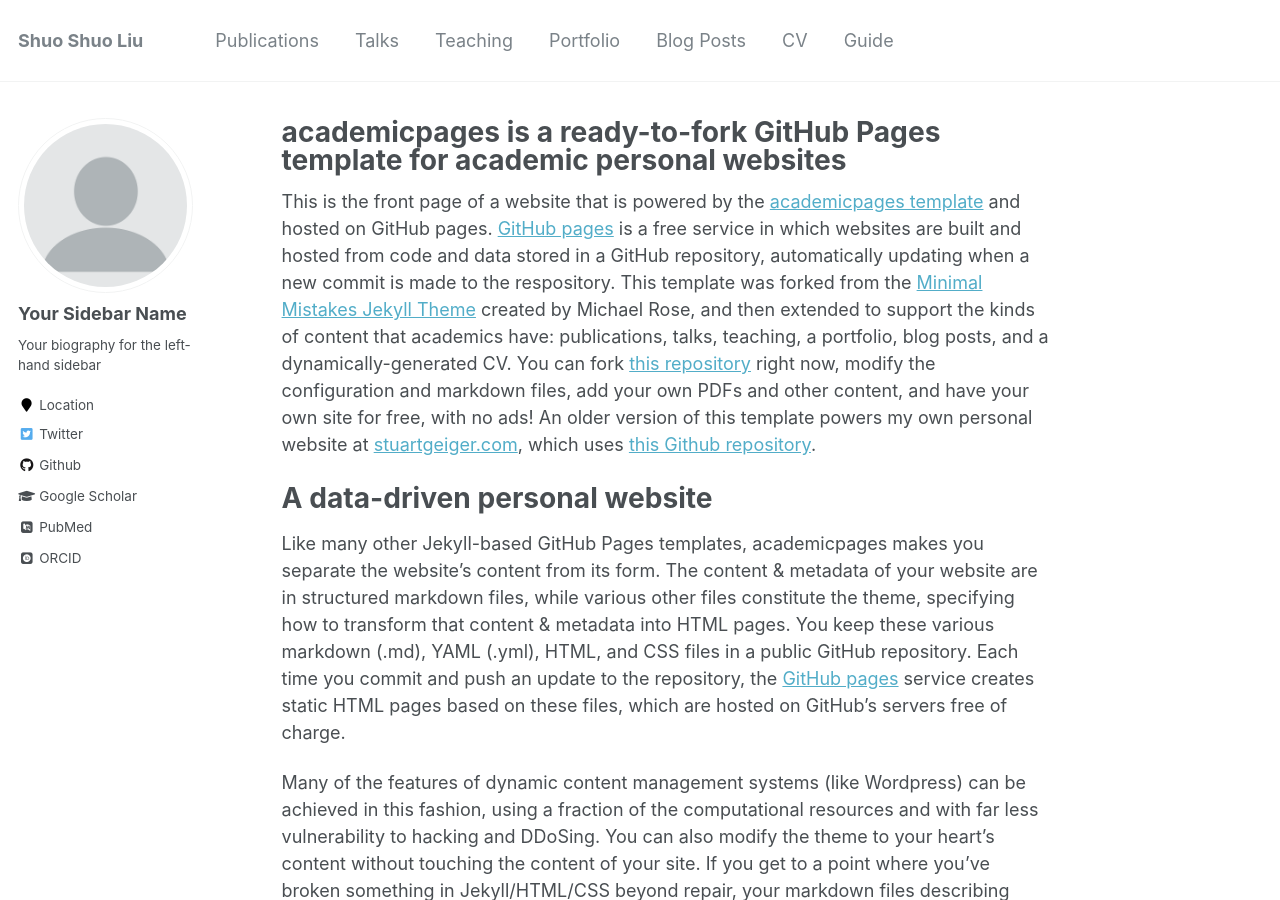
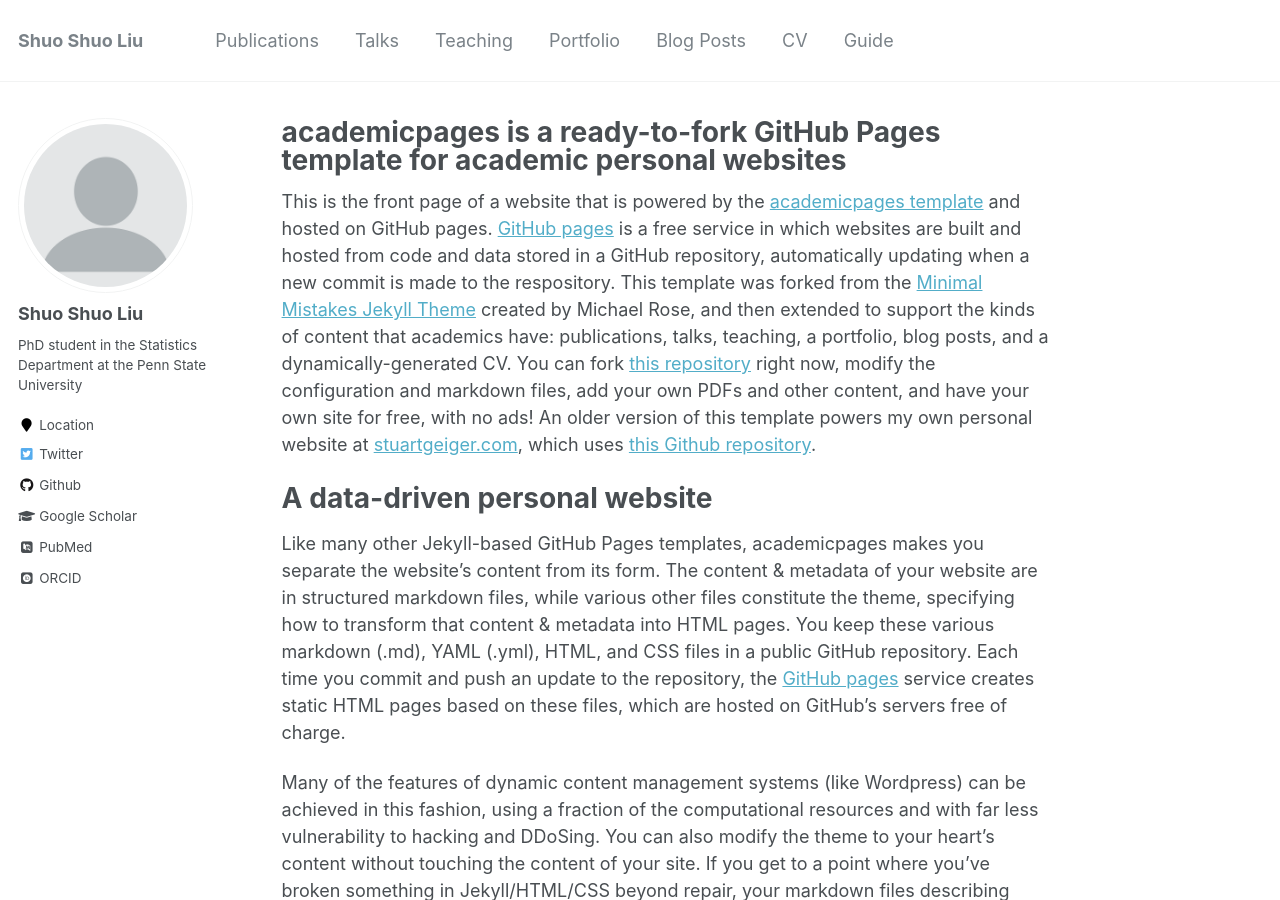
Before and after one commit to shuoshuoliu/shuoshuoliu.github.io, a Jekyll site: the page built from _pages/about.md, in a window 1280 px wide and 900 px high. Built offline with Jekyll 4.4.1, drawn with Linux system fonts in a browser that asks for light colours; some web fonts are replaced.

Commit message:
Update _config.yml

```diff
--- a/_config.yml
+++ b/_config.yml
@@ -80,9 +80,9 @@ analytics:
 
 # Site Author
 author:
-  name             : "Your Sidebar Name"
+  name             : "Shuo Shuo Liu"
   avatar           : "profile.png"
-  bio              : "Your biography for the left-hand sidebar"
+  bio              : "PhD student in the Statistics Department at the Penn State University"
   location         : "Location"
   employer         :
   pubmed           : "https://www.ncbi.nlm.nih.gov/pubmed/?term=john+snow"
```
